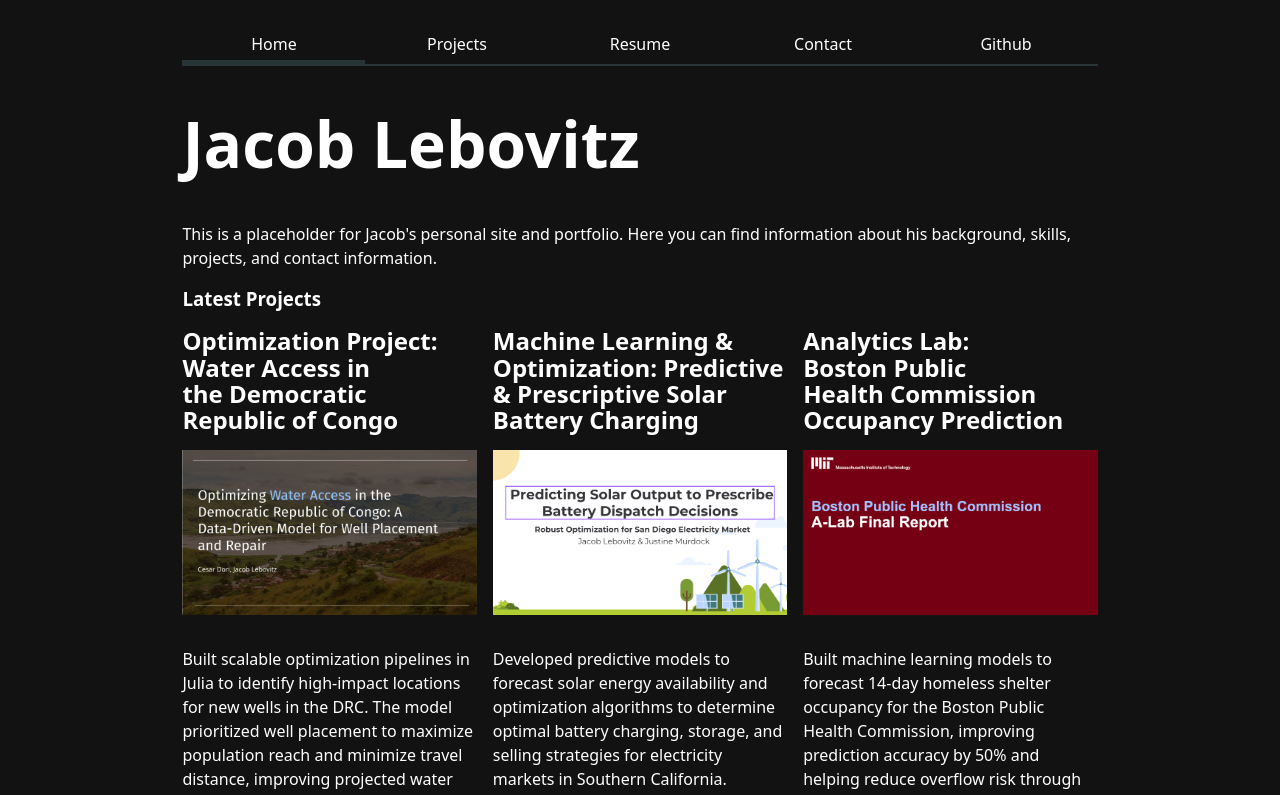
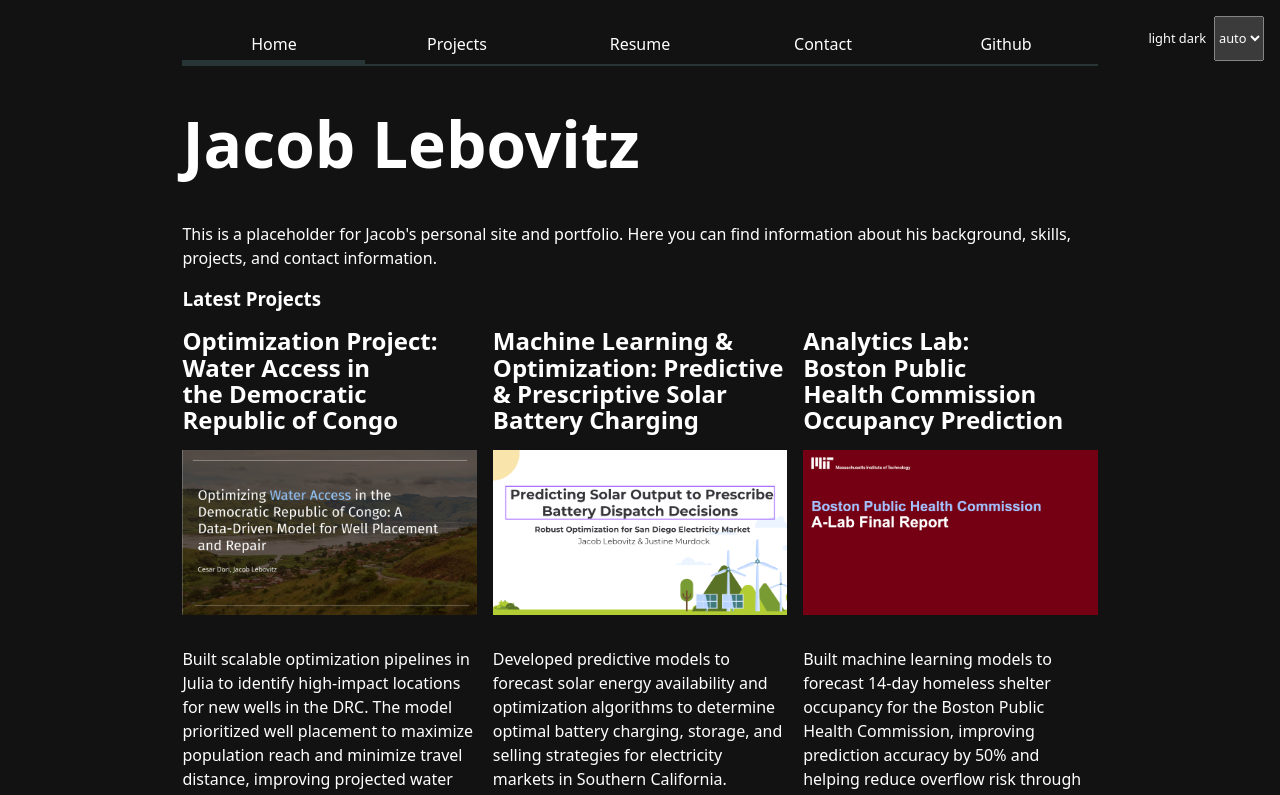
Before and after one commit to jacob-lebovitz/svelteportfolio, a SvelteKit app: page / in a window 1280 px wide. Shown: the top 795 px of the page. Built offline with nearby package versions, Linux system fonts and the light colour scheme.

Commit message:
dakr mode switch
added dark mode switch

```diff
--- a/src/routes/+layout.svelte
+++ b/src/routes/+layout.svelte
@@ -9,10 +9,22 @@
     ];
     import { base } from "$app/paths";
     import { page } from "$app/stores";
+    let colorScheme = "light dark";
+
+
 
 
 </script>
 
+<label class="color-scheme-switch">
+    <p>{colorScheme}</p>
+    <select bind:value={colorScheme}>
+        <option value="light">light</option>
+        <option value="dark">dark</option>
+        <option value="light dark">auto</option>
+    </select>
+
+</label>
 
 <nav>
   {#each pages as p}
@@ -29,6 +41,15 @@
 </nav>
 
 <style>
+    .color-scheme-switch {
+    position: absolute;
+    top: 1rem;
+    right: 1rem;
+    display: inline-flex;
+    gap: 0.5rem;
+    font-size: 80%;
+    }
+
     :root {
     color-scheme: dark;
     }
--- a/static/style.css
+++ b/static/style.css
@@ -20,7 +20,6 @@ img {
   max-width: 100%;
   height: auto;
 }
-
 
 input,
 textarea,
```
